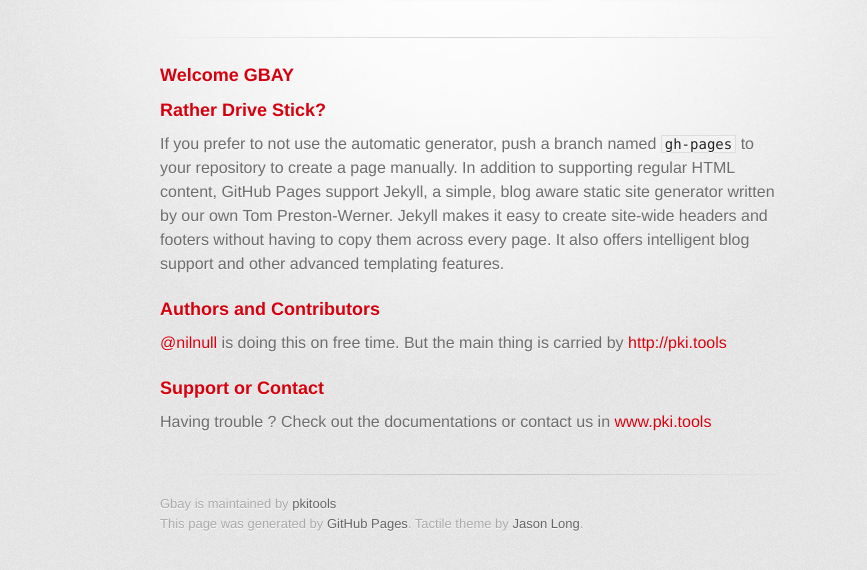
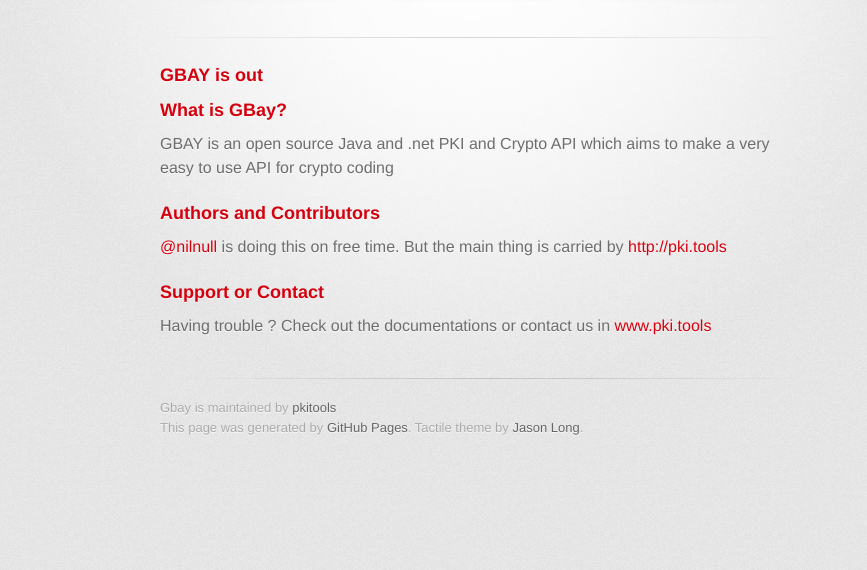
Before and after one commit to pkitools/gbay, a plain HTML site: page index.html in a window 1280 px wide. Shown: the part 194-764 px from the top of the page, without its empty margins (170-1037 px from the left). Drawn offline with Linux system fonts and the light colour scheme; a web font is replaced by a local one.

Commit message:
minor text changes

```diff
--- a/index.html
+++ b/index.html
@@ -33,13 +33,12 @@
 
         <section id="main_content">
           <h3>
-<a id="welcome-gbay" class="anchor" href="#welcome-gbay" aria-hidden="true"><span class="octicon octicon-link"></span></a>Welcome GBAY</h3>
+<a id="welcome-gbay" class="anchor" href="#welcome-gbay" aria-hidden="true"><span class="octicon octicon-link"></span></a>GBAY is out</h3>
 
 <h3>
-<a id="rather-drive-stick" class="anchor" href="#rather-drive-stick" aria-hidden="true"><span class="octicon octicon-link"></span></a>Rather Drive Stick?</h3>
+<a id="rather-drive-stick" class="anchor" href="#rather-drive-stick" aria-hidden="true"><span class="octicon octicon-link"></span></a>What is GBay?</h3>
 
-<p>If you prefer to not use the automatic generator, push a branch named <code>gh-pages</code> to your repository to create a page manually. In addition to supporting regular HTML content, GitHub Pages support Jekyll, a simple, blog aware static site generator written by our own Tom Preston-Werner. Jekyll makes it easy to create site-wide headers and footers without having to copy them across every page. It also offers intelligent blog support and other advanced templating features.</p>
-
+<p>GBAY is an open source Java and .net PKI and Crypto API which aims to make a very easy to use API for crypto coding </p>
 <h3>
 <a id="authors-and-contributors" class="anchor" href="#authors-and-contributors" aria-hidden="true"><span class="octicon octicon-link"></span></a>Authors and Contributors</h3>
 
```
